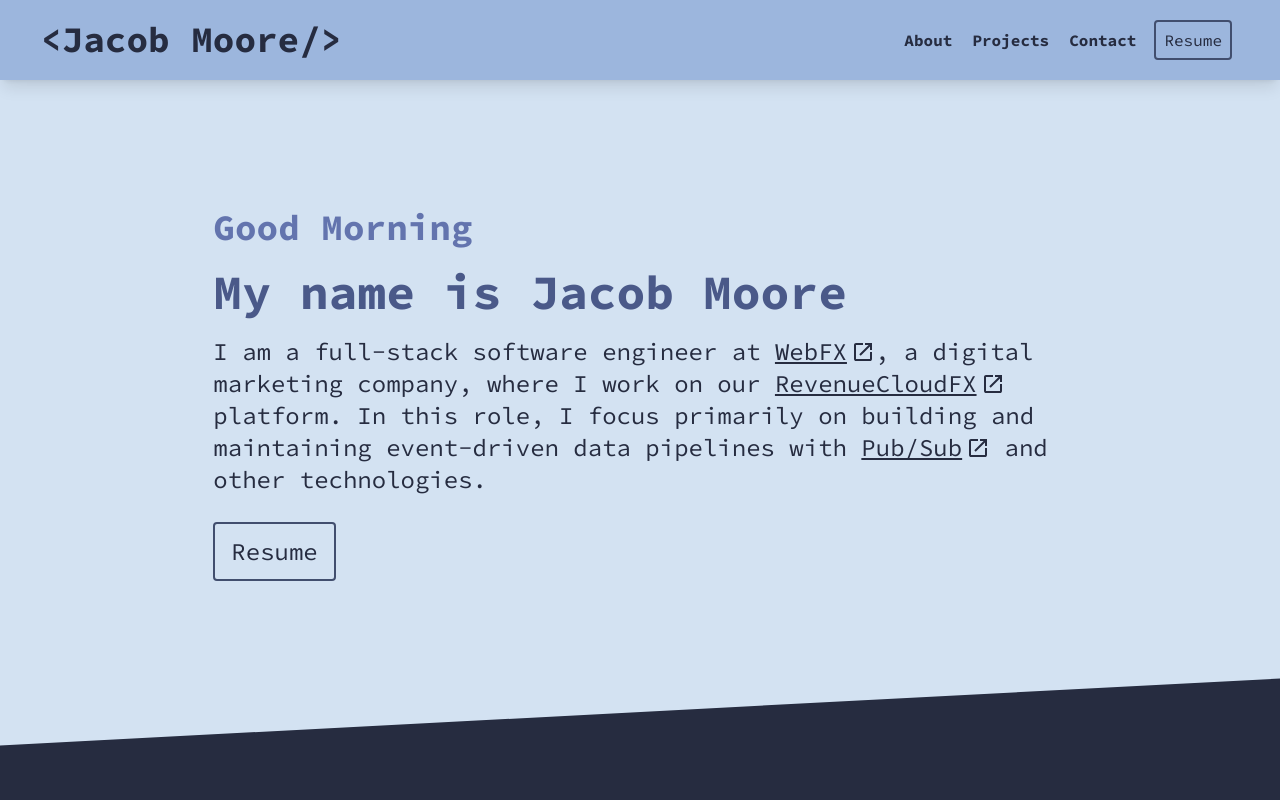
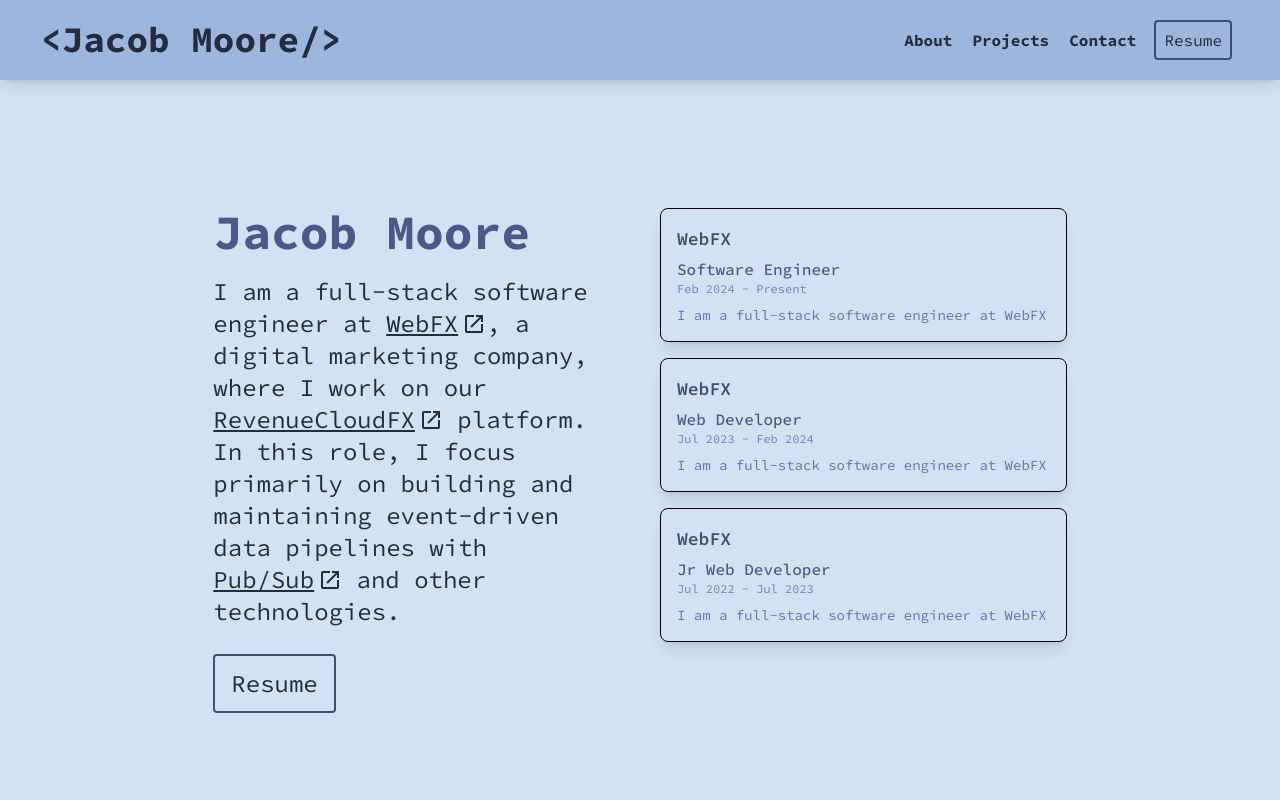
Before and after one commit to jzm1151/portfolio, a React (Vite) app: page / in a window 1280 px wide. Shown: the top 800 px of the page. Built offline with nearby package versions, Linux system fonts and the light colour scheme.

Commit message:
portfolio-refresh-v2

```diff
--- a/src/Components/Sections/GreetingSection.tsx
+++ b/src/Components/Sections/GreetingSection.tsx
@@ -1,26 +1,32 @@
 import MdBorderBtn from '../../UI/Buttons/MdBorderBtn';
 
+const experience = [
+    {
+        company: 'WebFX',
+        title: 'Software Engineer',
+        description: 'I am a full-stack software engineer at WebFX',
+        date: 'Feb 2024 - Present',
+    },
+    {
+        company: 'WebFX',
+        title: 'Web Developer',
+        description: 'I am a full-stack software engineer at WebFX',
+        date: 'Jul 2023 - Feb 2024',
+    },
+    {
+        company: 'WebFX',
+        title: 'Jr Web Developer',
+        description: 'I am a full-stack software engineer at WebFX',
+        date: 'Jul 2022 - Jul 2023',
+    },
+];
+
 function GreetingSection() {
-    const dateUser = new Date();
-    const hours = dateUser.getHours();
-    let greeting = '';
-
-    if (hours < 12) {
-        greeting = 'Good Morning';
-    } else if (hours < 17) {
-        greeting = 'Good Afternoon';
-    } else {
-        greeting = 'Good Evening';
-    }
-
     return (
-        <section className='grid ml-5 mr-5 mb-24 mt-40 md:grid-cols-2 md:mx-auto md:mb-28 md:mt-40 md:w-11/12 lg:w-9/12 lg:my-32 xl:w-8/12 xl:mb-36 xl:mt-52'>
-            <section className='col-span-2'>
-                <h2 className='text-3xl font-bold text-gray-blue-700 mb-3 md:mb-5 md:text-4xl'>
-                    {greeting}
-                </h2>
+        <section className='grid ml-5 mr-5 mb-24 mt-40 md:grid-cols-2 gap-10 md:mx-auto md:mb-28 md:mt-40 md:w-11/12 lg:w-9/12 lg:my-32 xl:w-8/12 xl:mb-36 xl:mt-52'>
+            <section className='col-span-1'>
                 <p className='text-4xl font-bold text-gray-blue-800 mb-3 md:mb-5 md:text-5xl'>
-                    My name is Jacob Moore
+                   Jacob Moore
                 </p>
                 <p className='text-xl text-gray-blue-950 mb-7 md:mb-10 md:text-2xl'>
                     I am a full-stack software engineer at{' '}
@@ -86,6 +92,28 @@
                     blankTarget={true}
                 />
             </section>
+            <section className='col-span-1 space-y-4'>
+                {experience.map((exp) => (
+                    <div
+                        key={exp.company}
+                        className='bg-white/20 backdrop-blur-sm p-4 rounded-lg cursor-pointer shadow-lg border border-white/30 transition-all duration-200 ease-in-out hover:shadow-xl hover:bg-white/30 hover:scale-[1.02]' // Added hover effect classes
+                    >
+                        <h3 className='text-lg font-semibold text-gray-blue-900 mb-1'>
+                            {exp.company}
+                        </h3>
+                        <p className='text-md font-medium text-gray-blue-800'> {/* Removed bottom margin */}
+                            {exp.title}
+                        </p>
+                        {/* Added date display */}
+                        <p className='text-xs text-gray-blue-600 mb-2'>
+                            {exp.date} {/* Assuming exp object has a 'date' property */}
+                        </p>
+                        <p className='text-sm text-gray-blue-700'>
+                            {exp.description}
+                        </p>
+                    </div>
+                ))}
+            </section>
         </section>
     );
 }
--- a/src/Components/Sections/ProjectsSection/ProjectsSection.tsx
+++ b/src/Components/Sections/ProjectsSection/ProjectsSection.tsx
@@ -67,7 +67,7 @@
                     <div className='grid grid-cols-2 ml-5 mr-5 gap-4 md:gap-10 md:grid-cols-2 md:mx-auto md:w-11/12 lg:w-9/12 xl:w-8/12'>
                         <div className='col-span-2 font-bold text-3xl md:text-4xl lg:text-5xl'>
                             <div className='w-full flex justify-center -translate-y-20'>
-                                <h2>Projects</h2>
+                                <h2>Example Projects</h2>
                             </div>
                         </div>
                         <div className='col-span-2 md:col-span-1 mx-auto cube-container'>
```
